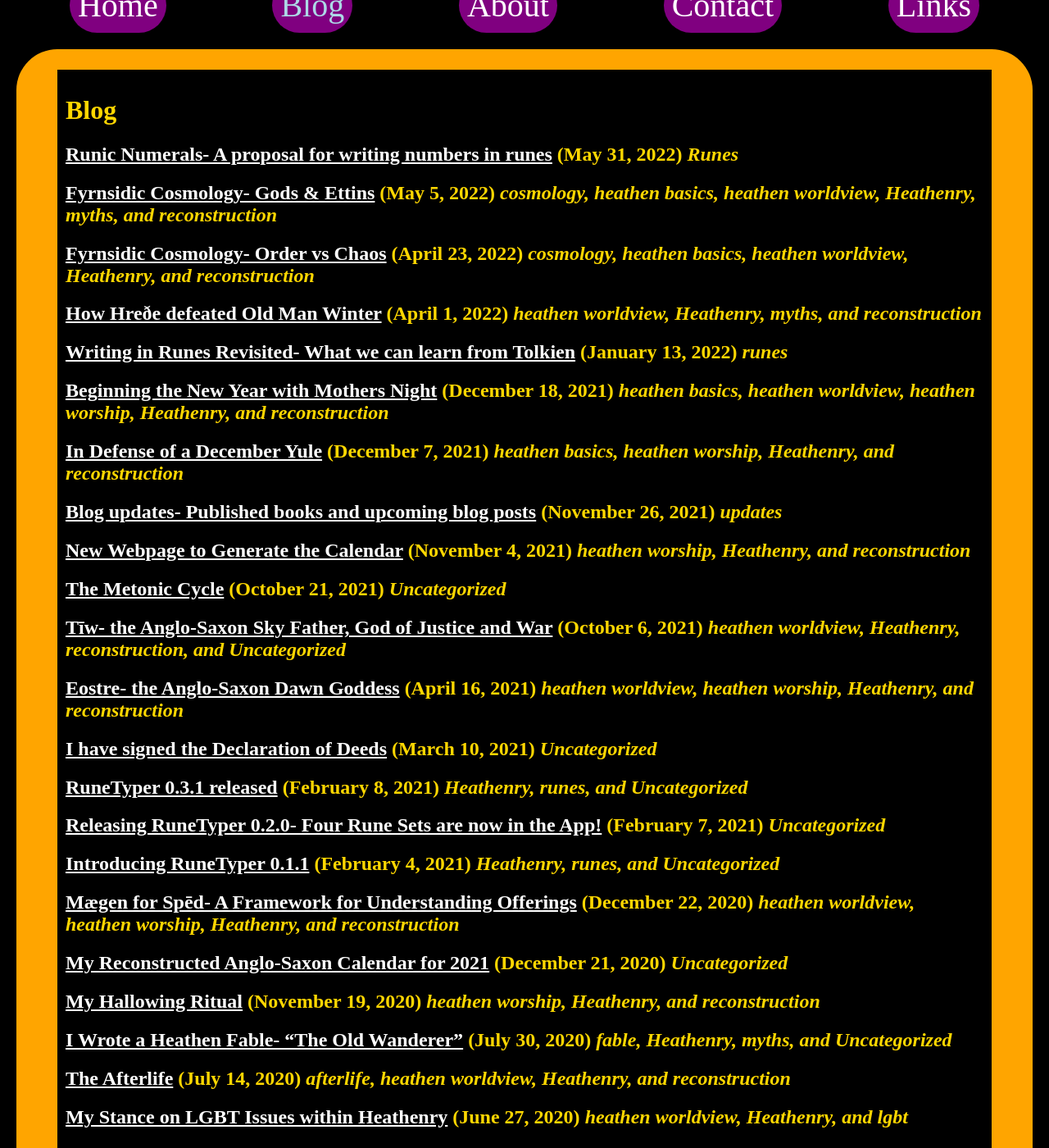
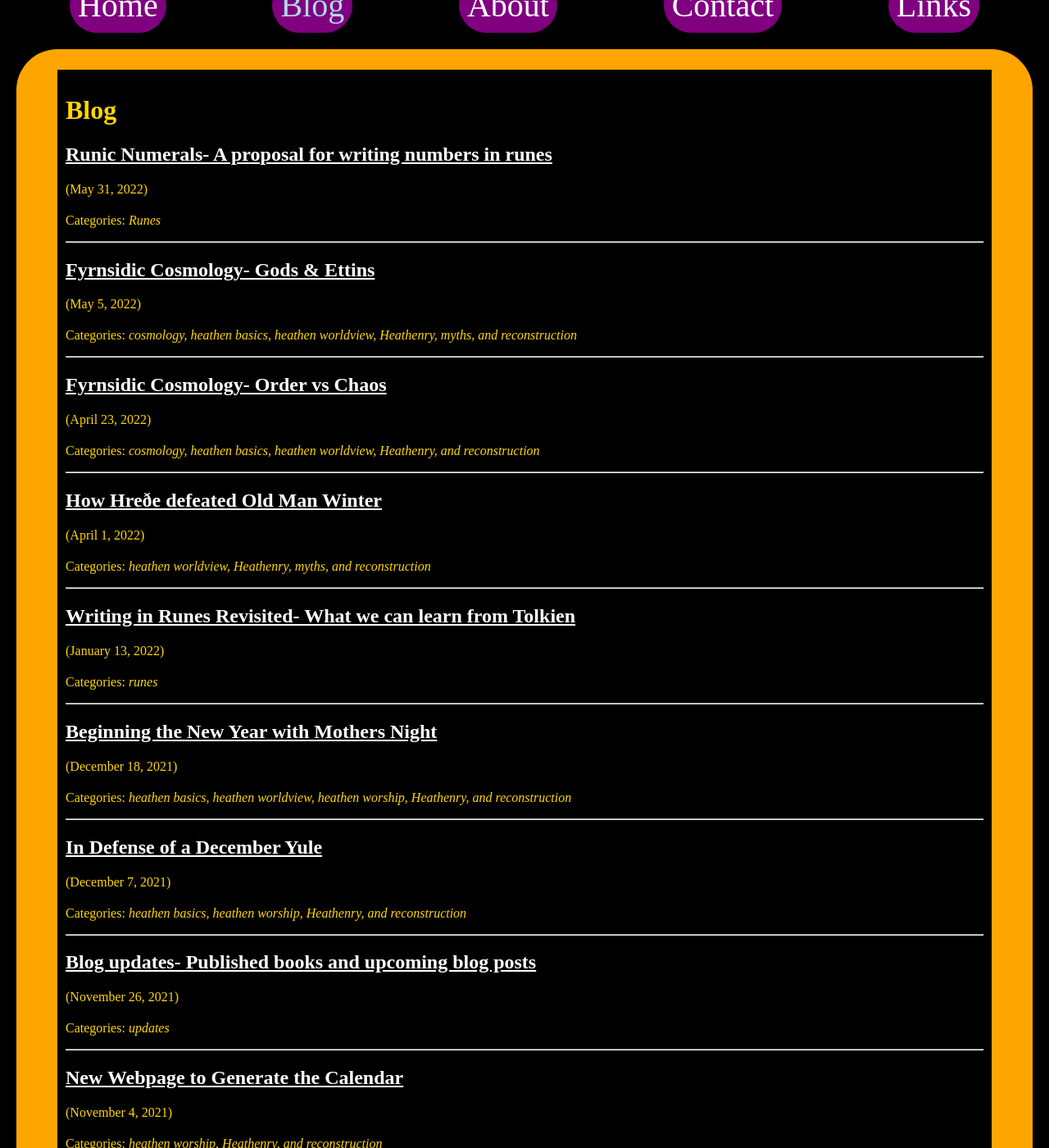
Before and after one commit to byronpendason/byronpendason.github.io, a Jekyll site: the page built from blog.md, in a window 1280 px wide and 1400 px high, scrolled down 269 px. Shown: the whole window at 82% size. Built offline with Jekyll 4.4.1, drawn with Linux system fonts in a browser that asks for light colours; our own code applies the rules of GitHub Pages for plain Markdown files; comment, search, counter and statistics services are not loaded; some of the changed text lies outside the part shown.

Commit message:
Update blog.md

```diff
--- a/blog.md
+++ b/blog.md
@@ -8,7 +8,13 @@ permalink: /blog
 
 {% if post.layout == "post" %}
 
-## [{{ post.title }}]({{ post.url }}) ({{ post.date | date: "%B %-d, %Y"}}) *{{ post.categories | array_to_sentence_string}}*
+## [{{ post.title }}]({{ post.url }})
+
+({{ post.date | date: "%B %-d, %Y"}})
+
+Categories: *{{ post.categories | array_to_sentence_string}}*
+
+-----
 
 {% endif %}
 
```
